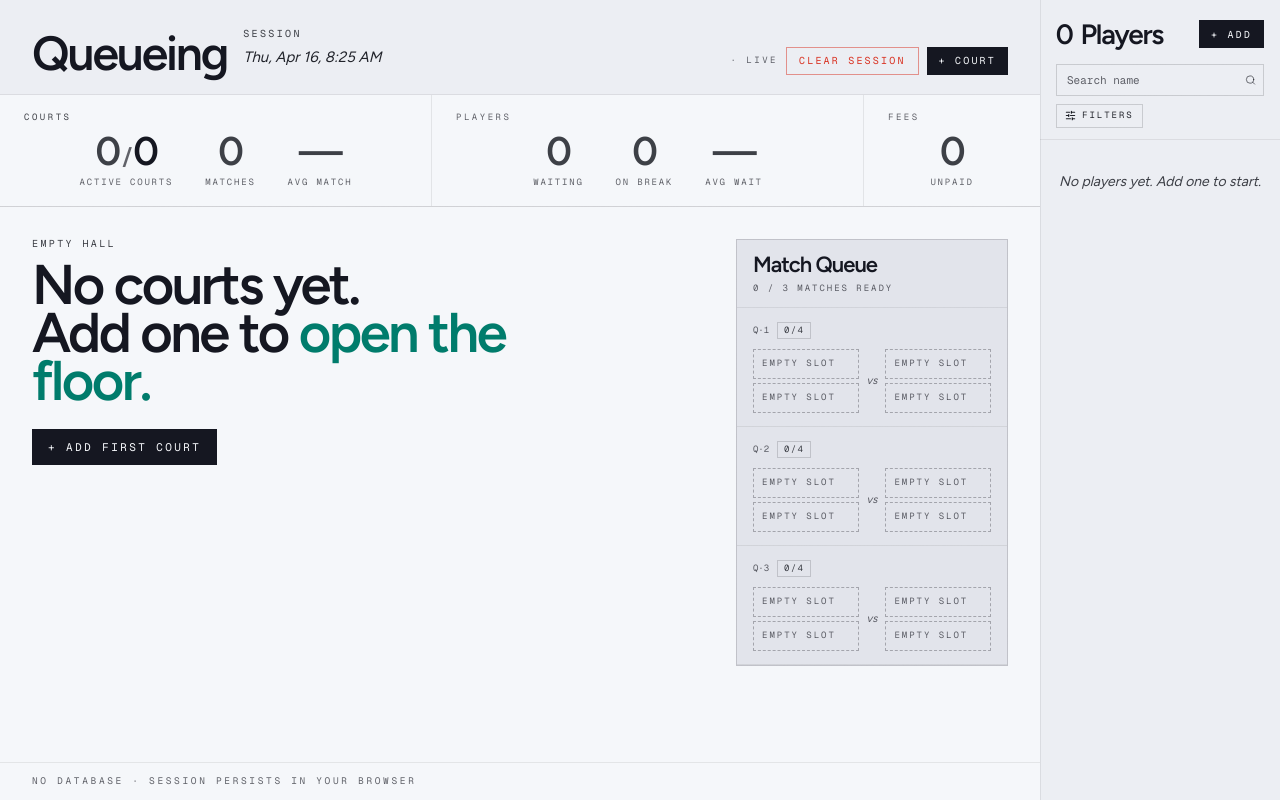
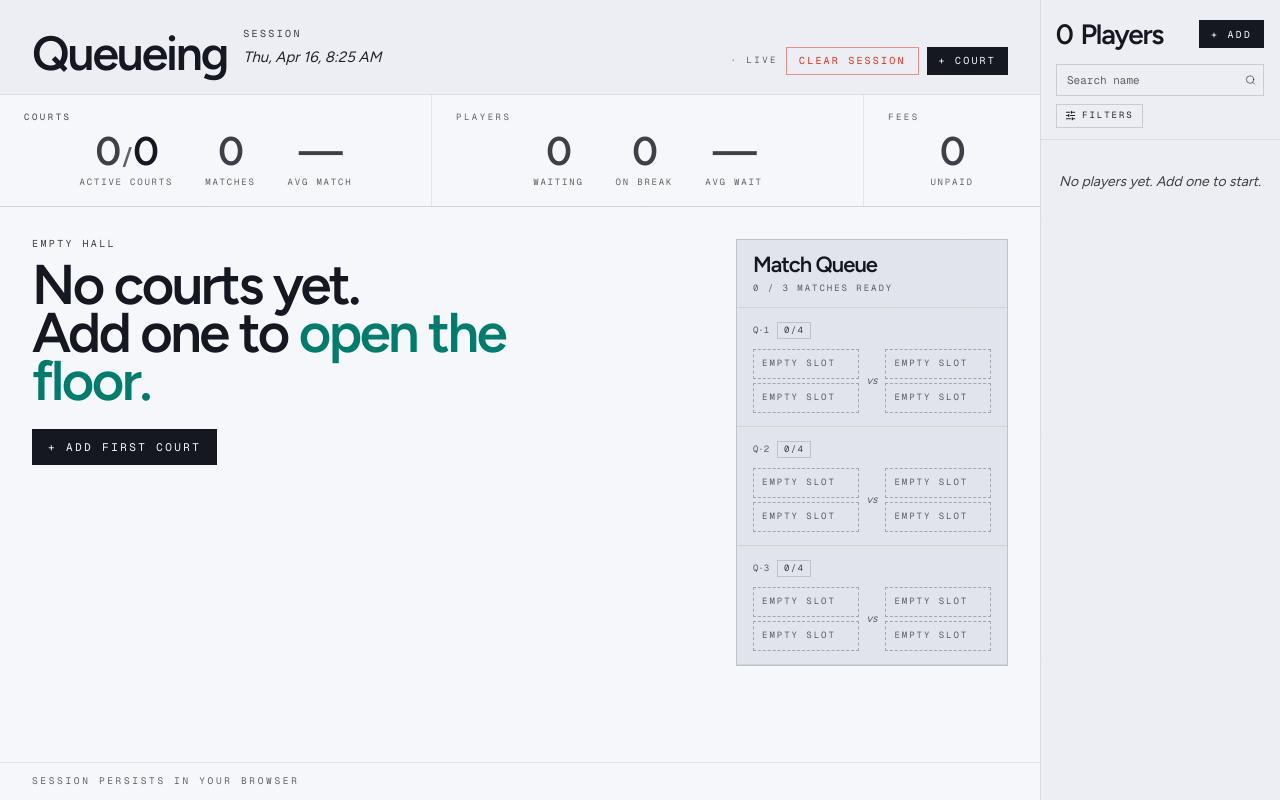
Before and after one commit to jrpespinas/setto, a Next.js app: page / in a window 1280 px wide. Built offline with nearby package versions, Linux system fonts and the light colour scheme.

Commit message:
feat: omit footer phrase

```diff
--- a/src/components/shell/shell.tsx
+++ b/src/components/shell/shell.tsx
@@ -118,7 +118,7 @@ export function Shell() {
           {/* Footer */}
           <footer className="shrink-0 rule-top px-6 md:px-8 py-3 flex items-center justify-between">
             <span className="font-mono text-[9.5px] uppercase tracking-[0.28em] text-bone-4">
-              No database · Session persists in your browser
+              Session persists in your browser
             </span>
           </footer>
         </main>
```
